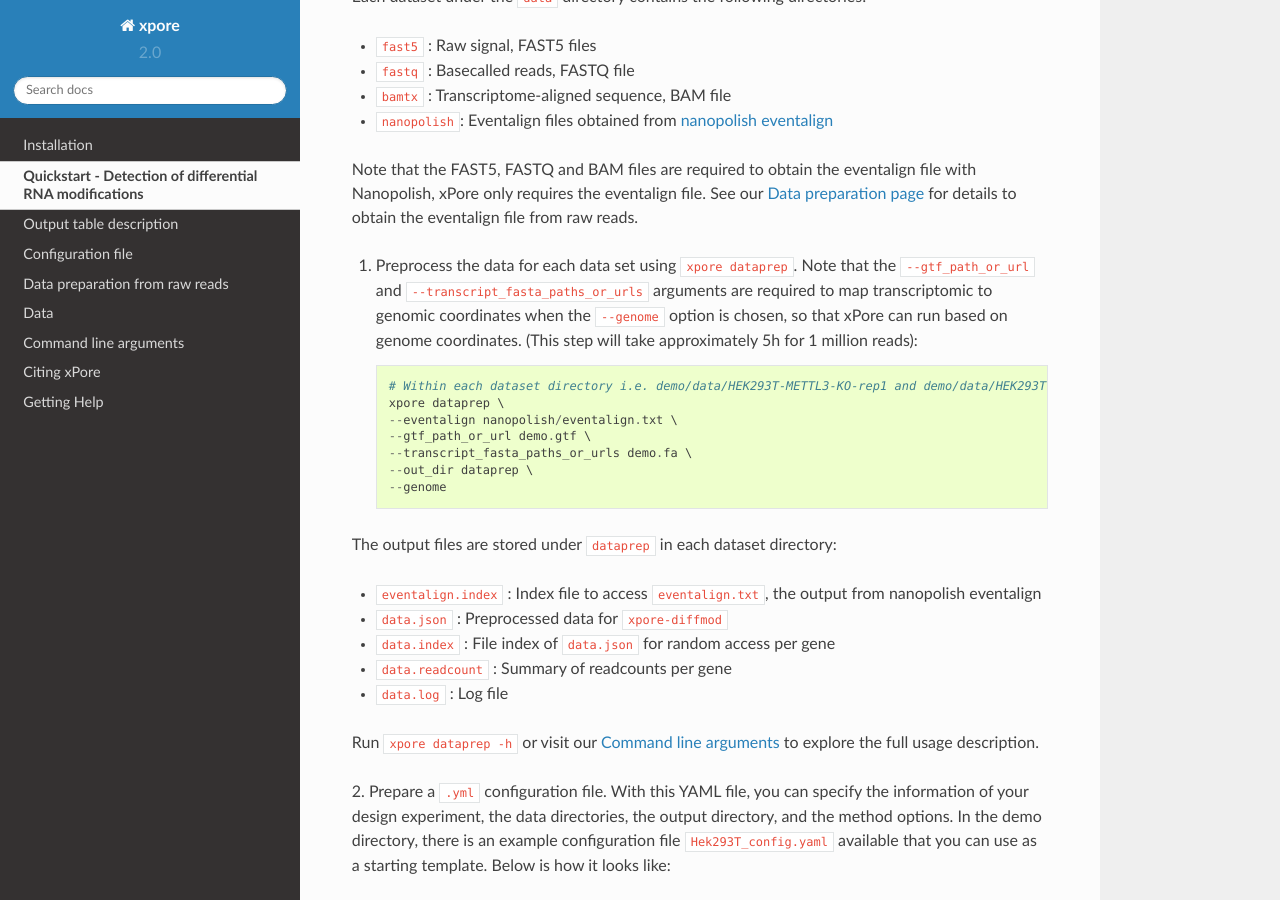
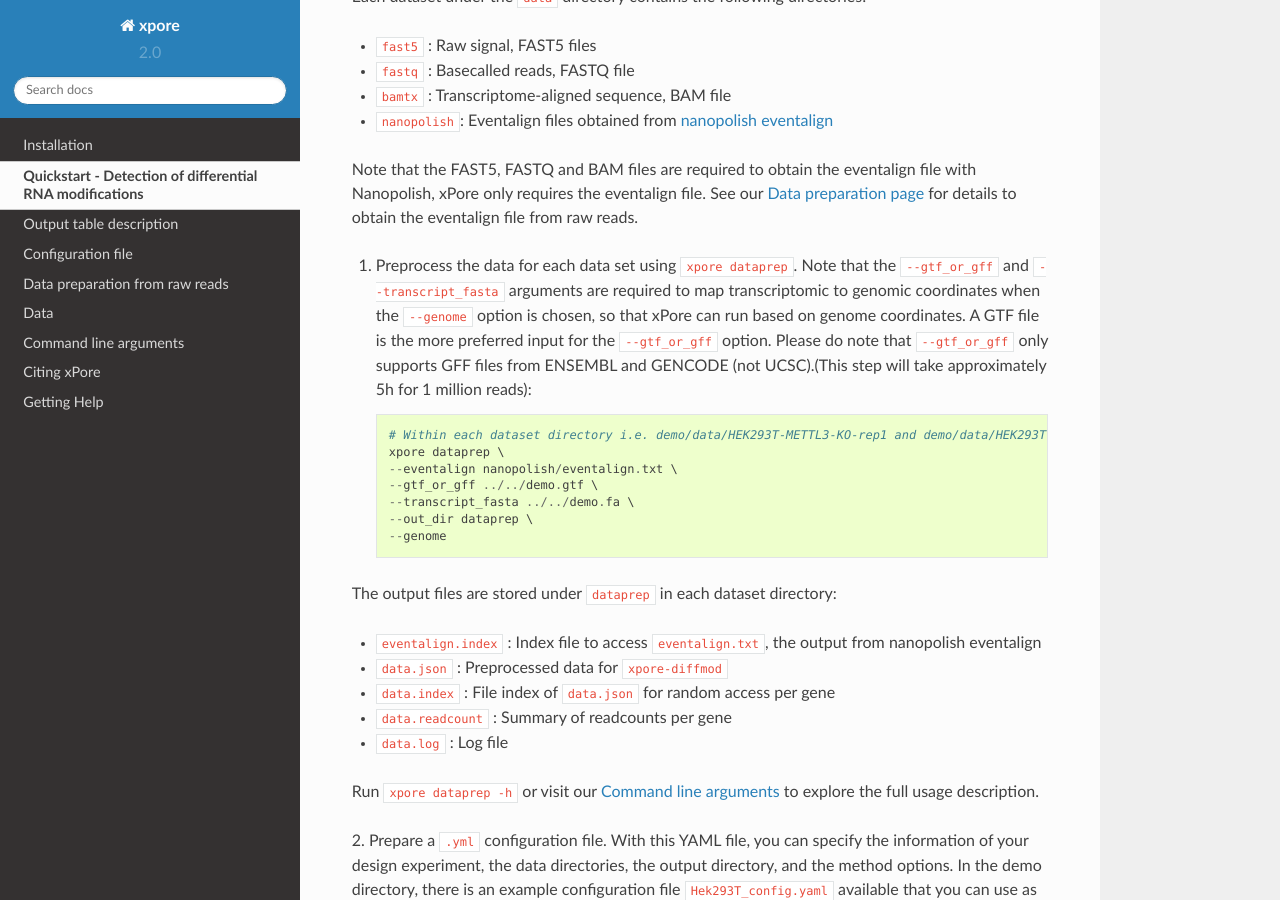
Before and after one commit to GoekeLab/xpore, a Sphinx documentation site: the page built from docs/source/quickstart.rst, in a window 1280 px wide and 900 px high, scrolled down 559 px. Built offline with Sphinx 7.4.7 and the Read the Docs theme 2.0.0, drawn with Linux system fonts in a browser that asks for light colours.

Commit message:
update readthedocs

```diff
--- a/docs/source/quickstart.rst
+++ b/docs/source/quickstart.rst
@@ -27,13 +27,13 @@ Each dataset under the ``data`` directory contains the following directories:
 
 Note that the FAST5, FASTQ and BAM files are required to obtain the eventalign file with Nanopolish, xPore only requires the eventalign file. See our :ref:`Data preparation page <preparation>` for details to obtain the eventalign file from raw reads.
 
-1. Preprocess the data for each data set using ``xpore dataprep``. Note that the ``--gtf_path_or_url`` and ``--transcript_fasta_paths_or_urls`` arguments are required to map transcriptomic to genomic coordinates when the ``--genome`` option is chosen, so that xPore can run based on genome coordinates. (This step will take approximately 5h for 1 million reads)::
+1. Preprocess the data for each data set using ``xpore dataprep``. Note that the ``--gtf_or_gff`` and ``--transcript_fasta`` arguments are required to map transcriptomic to genomic coordinates when the ``--genome`` option is chosen, so that xPore can run based on genome coordinates. A GTF file is the more preferred input for the ``--gtf_or_gff`` option. Please do note that ``--gtf_or_gff`` only supports GFF files from ENSEMBL and GENCODE (not UCSC).(This step will take approximately 5h for 1 million reads)::
 
     # Within each dataset directory i.e. demo/data/HEK293T-METTL3-KO-rep1 and demo/data/HEK293T-WT-rep1, run
     xpore dataprep \
     --eventalign nanopolish/eventalign.txt \
-    --gtf_path_or_url demo.gtf \
-    --transcript_fasta_paths_or_urls demo.fa \
+    --gtf_or_gff ../../demo.gtf \
+    --transcript_fasta ../../demo.fa \
     --out_dir dataprep \
     --genome
 
```
Also changed, not shown: 1 other file.
